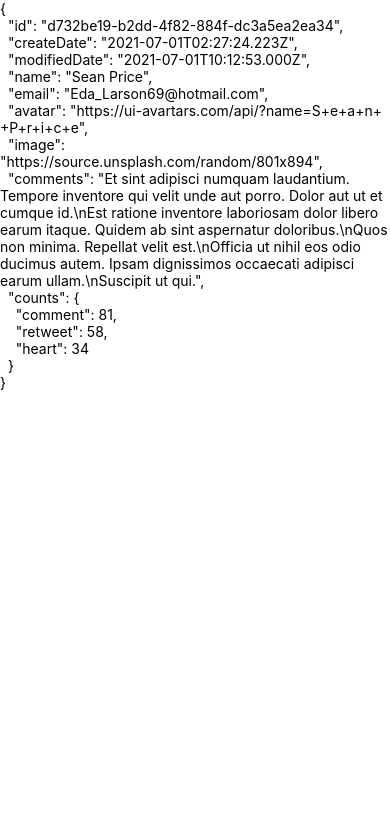
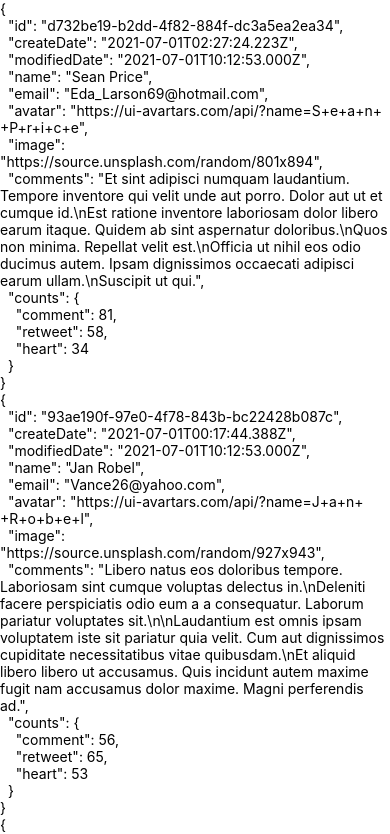
Before and after one commit to marvelopers/react-native-ts, a React Native app in the folder ch01/: screen / in a window 390 px wide. Shown: the top 834 px of the page. Built offline with nearby package versions, Linux system fonts and the light colour scheme.

Commit message:
02-03 컴포넌트와 속성

```diff
--- a/ch01/App.tsx
+++ b/ch01/App.tsx
@@ -1,13 +1,15 @@
 import React from 'react';
-import { Text, SafeAreaView } from 'react-native';
+import { SafeAreaView, ScrollView } from 'react-native';
+import Person from './src/screens/Person';
 import * as Data from './src/data';
 
-const person = Data.createRandomPerson();
+const people = Data.makeArray(100).map(Data.createRandomPerson);
 
 export default function App() {
+  const children = people.map(person => <Person key={person.id} person={person} />);
   return (
     <SafeAreaView>
-      <Text>{JSON.stringify(person, null, 2)}</Text>
+      <ScrollView>{children}</ScrollView>
     </SafeAreaView>
   );
 }
--- /dev/null
+++ b/ch01/src/screens/Person.tsx
@@ -0,0 +1,12 @@
+import React from 'react';
+import type { FC } from 'react';
+import * as Data from '../data';
+import { Text } from 'react-native';
+
+export type PersonProps = {
+  person: Data.IPerson;
+};
+
+const Person: FC<PersonProps> = ({ person }) => <Text>{JSON.stringify(person, null, 2)}</Text>;
+
+export default Person;
```
Also changed, not shown: ch01/.eslintrc.js (deleted), 2 other files (tests, documents, lock files or other folders).
